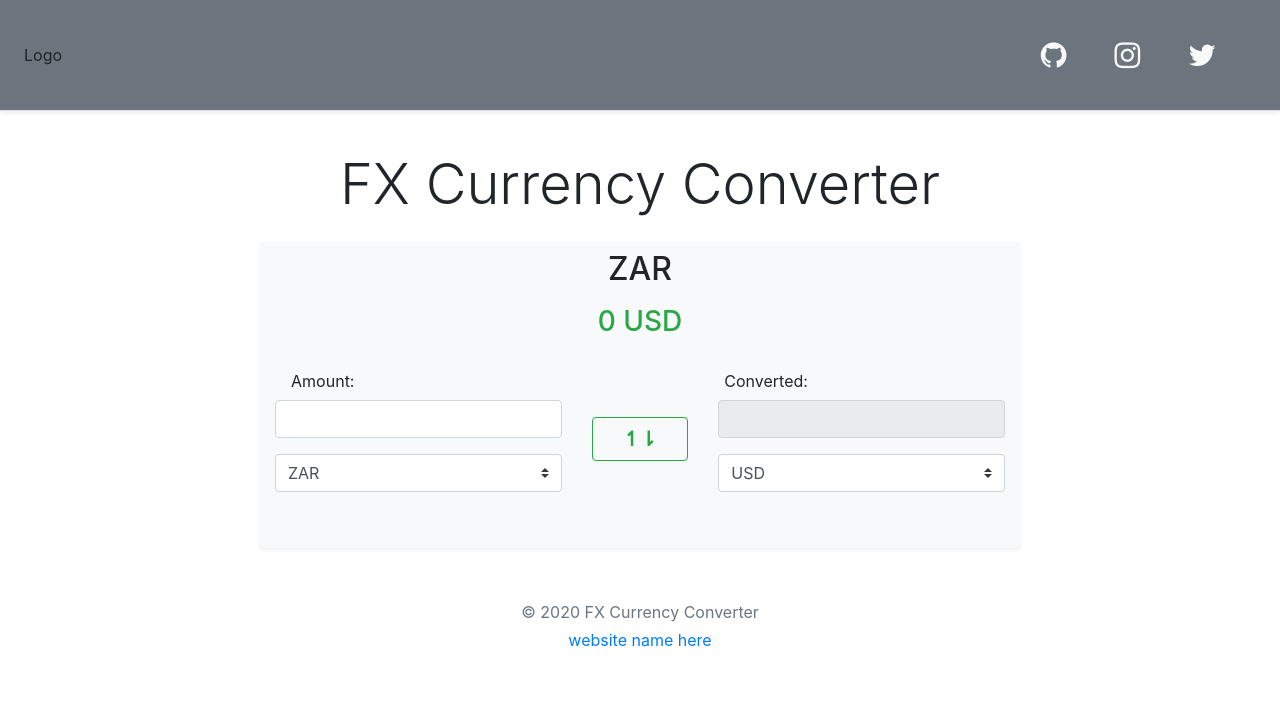
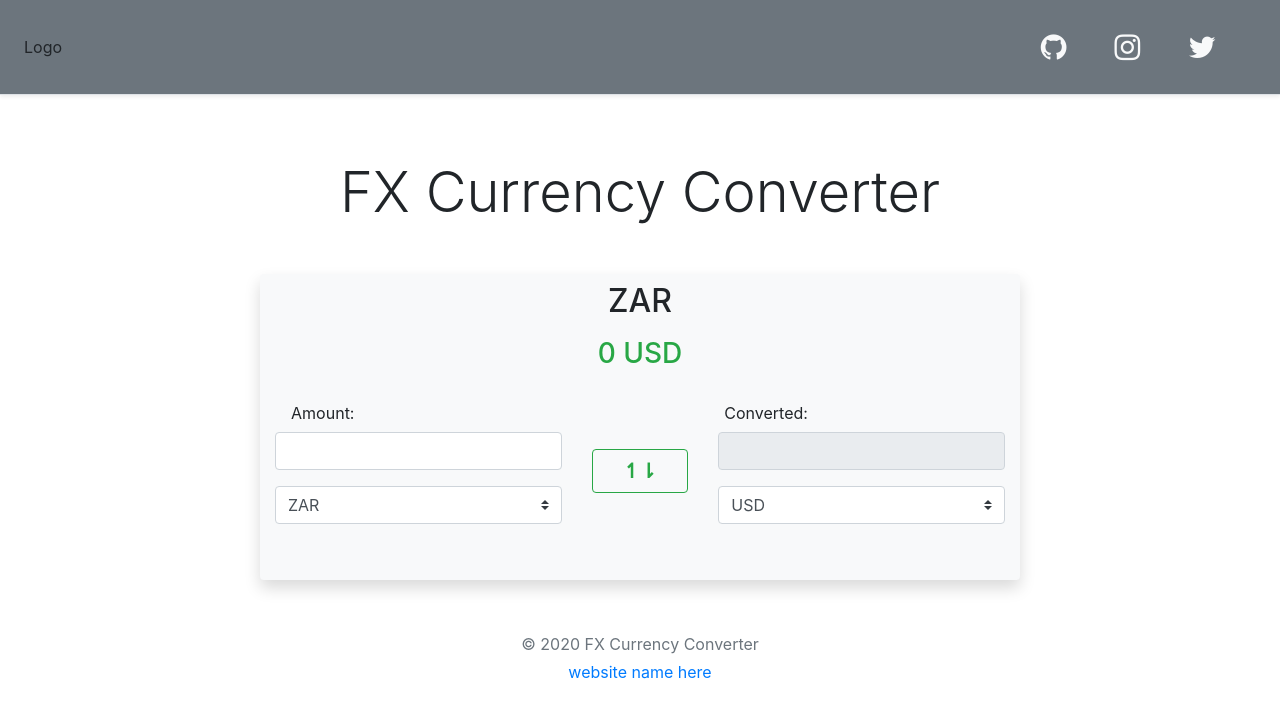
Before and after one commit to tinashe-88/fx-currency-converter, a React (Create React App) app: page / in a window 1280 px wide. Shown: the top 716 px of the page. Built offline with nearby package versions, Linux system fonts and the light colour scheme.

Commit message:
text style changes

```diff
--- a/src/components/converter/converter.component.jsx
+++ b/src/components/converter/converter.component.jsx
@@ -12,8 +12,8 @@ const Converter = () => {
             <div className="container">
                 <div className="row">
                     <div className="col-lg-8 mx-auto">
-                        <h1 className="display-4 my-4 text-center">FX Currency Converter</h1>
-                        <div className="card-deck shadow-sm bg-light rounded">
+                        <h1 className="display-4 my-5 text-center">FX Currency Converter</h1>
+                        <div className="card-deck shadow bg-light rounded">
                             <Form/>
                         </div>
                     </div>
--- a/src/components/form/form.component.jsx
+++ b/src/components/form/form.component.jsx
@@ -106,7 +106,10 @@ class Form extends Component {
                         </select>
                     </form>
 
-                    <div onClick={this.handleSwap} className="col-lg-2 col-md-4 mb-3 align-self-center">
+                    <div
+                        onClick={this.handleSwap}
+                        className="col-lg-2 col-md-4 mb-3 align-self-center"
+                    >
                         <Swap>
                             &#8639;&#8642;
                         </Swap>
--- a/src/components/navbar/navbar.component.jsx
+++ b/src/components/navbar/navbar.component.jsx
@@ -3,7 +3,7 @@ import React from 'react'
 import Logo from '../logo/logo.component'
 
 const NavBar = () => (
-    <div className="d-flex flex-column flex-md-row align-items-center p-3 px-md-4 mb-3 bg-secondary border-bottom shadow-sm">
+    <div className="d-flex flex-column flex-md-row align-items-center p-2 px-md-4 mb-3 bg-secondary border-bottom shadow-sm">
         <Logo/>
         <nav className="nav my-2 my-md-0 mr-md-3 justify-content-end">
             <a
```
